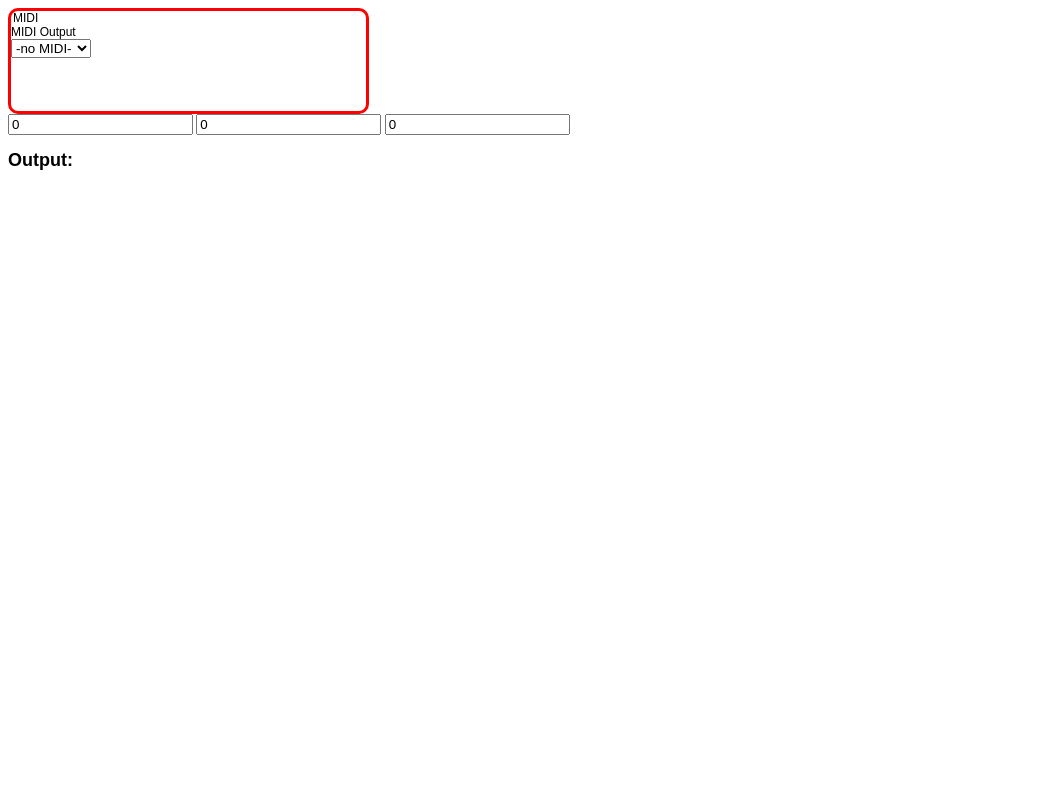
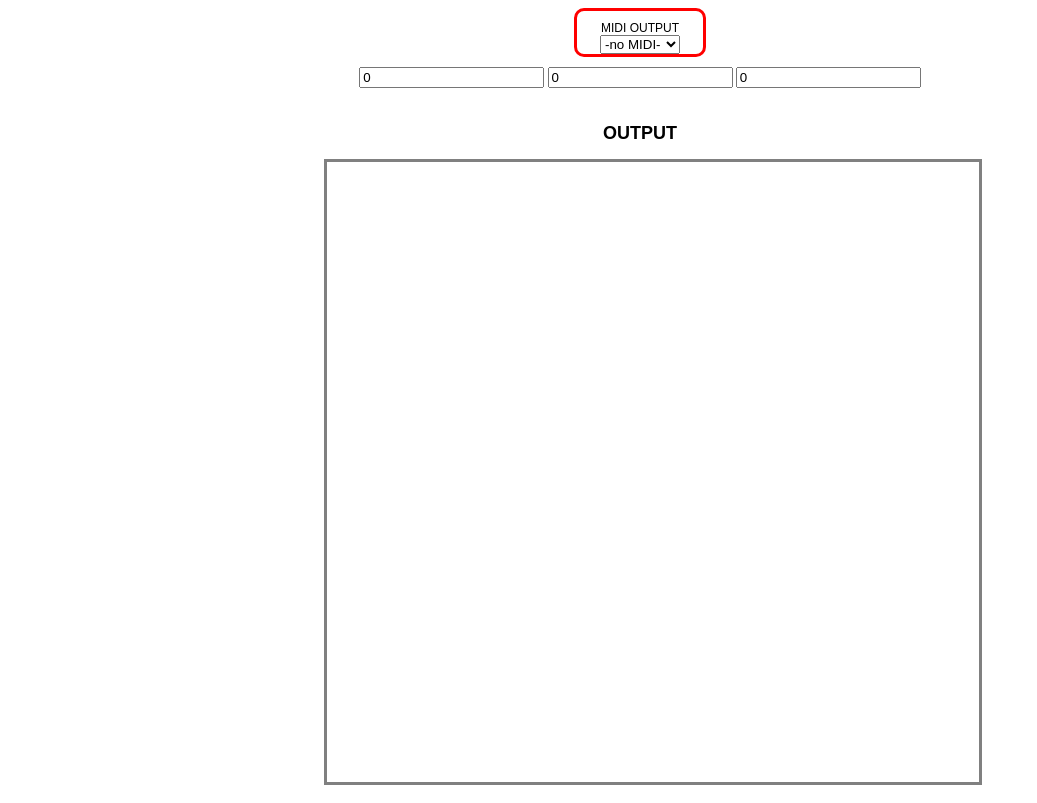
Before and after one commit to himwho/ant-midi-server, a website: page index.html in a window 1280 px wide. Shown: the whole page, without its empty margins (0-1037 px from the left). Drawn offline with nearby package versions, Linux system fonts and the light colour scheme; no server answers.

Commit message:
slight styles added

```diff
--- a/index.html
+++ b/index.html
@@ -9,17 +9,25 @@
   <body>
     <script src="/socket.io/socket.io.js"></script>
     <script src="https://code.jquery.com/jquery-1.11.1.js"></script>
-    <div id="synthbox">
+
+    <div class="center-column">
+      <div id="synthbox"></div>
+      <div id="input-display" style="text-align:center; margin-bottom:10px;">
+      <input type="number" id="x" value="0">
+      <input type="number" id="y" value="0">
+      <input type="number" id="z" value="0">
     </div>
 
-    <div id="input-display">
-    <input type="number" id="x" value="0">
-    <input type="number" id="y" value="0">
-    <input type="number" id="z" value="0">
-
-    <h2>Output:</h2>
-
-    <pre id="output"></pre>
+    <h2 style="position:relative; text-align:center; padding-top:20px">OUTPUT</h2>
+    <div class="outputwindow">
+      <pre id="output"></pre>
+      <script>
+        window.setInterval(function() {
+          var elem = document.getElementById('output');
+          elem.scrollTop = elem.scrollHeight;
+        }, 500);
+      </script>
+    </div>
 
     <script>
       var socket = io.connect();
--- a/public/css/main.css
+++ b/public/css/main.css
@@ -1,7 +1,27 @@
 	body { background-color: #FFF; font: 12px 'Syncopate', sans-serif;}
-	#draw { height: 200px; }
     #synthbox {
-        position:relative; background: #FFF; height:100px; width:355px; border: 3px solid blue; border-radius: 10px}
+        width: 20%; height: 20%; margin-left: auto; margin-right: auto; text-align: center; margin-bottom: 10px; position:relative; background: #FFF; border: 3px solid blue; border-radius: 10px}
     .loaded#synthbox { border-color: #AAA;}
     .error#synthbox { border-color: red;}
     select { width: 80px; }
+    .outputwindow{
+    	position:relative;
+		display: block;
+		margin-left: auto;
+		margin-right: auto;
+		width: 100%;
+  		border: 3px solid grey;
+  		padding: 10px;
+  		height: 75vh;
+    	overflow-y: scroll;
+  		scroll-behavior: smooth;
+    	padding-top:10px;
+    }
+    .center-column{
+    	position:relative;
+		display: block;
+		margin-left: auto;
+		margin-right: auto;
+		width: 50%;
+		padding-bottom: 10px;
+    }
--- a/public/js/ui.js
+++ b/public/js/ui.js
@@ -10,6 +10,7 @@ function createDropdown( id, label, x, y, values, selectedIndex, onChange ) {
 	container.className = "dropdownContainer";
 	container.style.left = "" + x + "px";
 	container.style.top = "" + y + "px";
+  container.style.width = "100%";
 
 	var labelText = document.createElement( "div" );
 	labelText.className = "dropdownLabel";
@@ -36,11 +37,12 @@ function createSection( label, x, y, width, height ) {
 	container.className = "section";
 	container.style.left = "" + x + "px";
 	container.style.top = "" + y + "px";
-	container.style.width = "" + width + "px";
-	container.style.height = "" + height + "px";
+	container.style.width = "" + width + "%";
+	container.style.height = "" + height + "%";
 
 	var labelText = document.createElement( "legend" );
 	labelText.className = "sectionLabel";
+  labelText.style.marginTop = "10px";
 	labelText.appendChild( document.createTextNode( label ) );
 
 	container.appendChild( labelText );
@@ -50,8 +52,8 @@ function createSection( label, x, y, width, height ) {
 function setupSynthUI() {
 	synthBox = document.getElementById("synthbox");
 
-	var midi = createSection( "MIDI", 0, 0, 355, 98 );
+	var midi = createSection( "MIDI OUTPUT", 0, 0, 100, 100 );
 	//midi.appendChild( createDropdown( "midiIn", "MIDI Input", 280, 15, ["-no MIDI-"], 0, selectMIDIIn ) );
-	midi.appendChild( createDropdown( "midiOut", "MIDI Output", 280, 35, ["-no MIDI-"], 0, selectMIDIOut ) );
+	midi.appendChild( createDropdown( "midiOut", "", 0, 0, ["-no MIDI-"], 0, selectMIDIOut ) );
   synthBox.appendChild( midi );
 }
```
